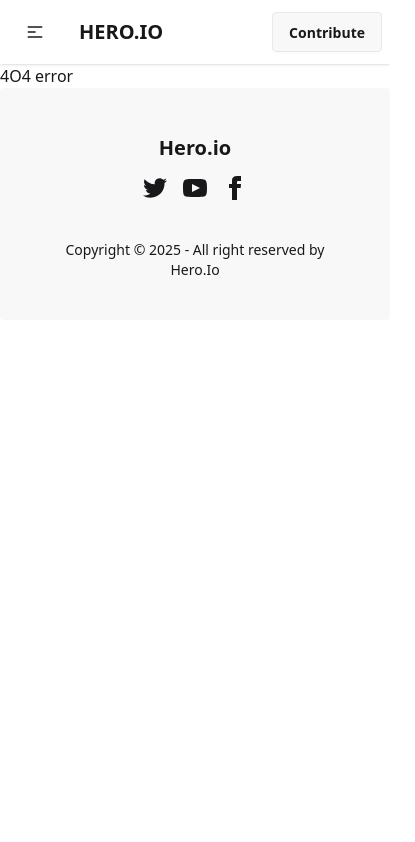
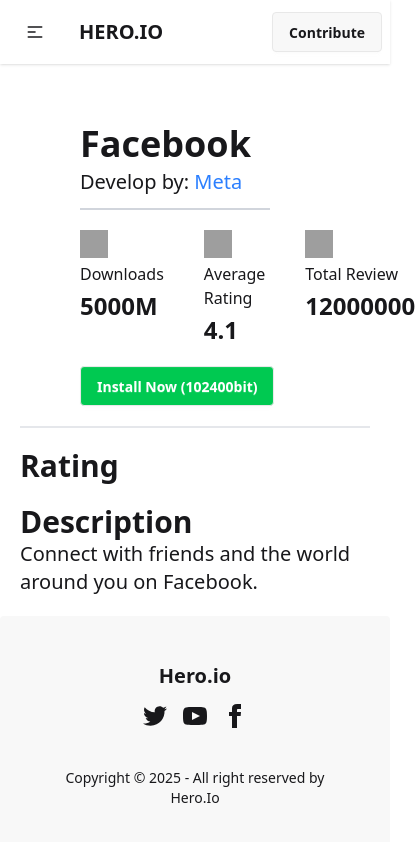
Before and after one commit to nakib7reja/hero-apps, a React (Vite) app: page /appDetails/1 in a window 390 px wide. Shown: the top 842 px of the page, 415 px wide, since content can reach past the window. Built offline with nearby package versions, Linux system fonts and the light colour scheme; grey boxes are pictures that could not be loaded.

Commit message:
app details

```diff
--- a/package.json
+++ b/package.json
@@ -11,6 +11,7 @@
   },
   "dependencies": {
     "@tailwindcss/vite": "^4.1.17",
+    "axios": "^1.13.2",
     "react": "^19.2.0",
     "react-dom": "^19.2.0",
     "react-router": "^7.10.0",
--- /dev/null
+++ b/src/Hooks/useApps.js
@@ -0,0 +1,21 @@
+import axios from 'axios';
+import { useEffect, useState } from 'react';
+
+const useApps = () => {
+    const [apps, setApps] = useState([])
+    const [loading, setLoading] = useState(true)
+    const [error, setError] = useState(null)
+
+    useEffect(() =>{
+        // setLoading(true)
+
+        axios('../appsData.json')
+        .then(data => setApps(data.data))
+        .catch(err => setError(err))
+        .finally(() => setLoading(false))
+    }, [])
+
+    return {apps, loading, error}
+};
+
+export default useApps;
--- a/src/Layouts/MainLayout.jsx
+++ b/src/Layouts/MainLayout.jsx
@@ -7,7 +7,7 @@
     return (
         <div className='flex flex-col min-h-screen'>
             <NavBar></NavBar>
-            <div className="flex-1 w-[1200px ] mx-auto">
+            <div className="flex-1">
                 <Outlet></Outlet>
             </div>
             <Footer />
--- a/src/Pages/AppDetails.jsx
+++ b/src/Pages/AppDetails.jsx
@@ -1,9 +1,65 @@
 import React from 'react';
+import { useParams } from 'react-router';
+import useApps from '../Hooks/useApps';
 
 const AppDetails = () => {
+    const { id } = useParams();
+    const { apps, loading, error } = useApps()
+    const app = apps.find(ap => String(ap.id) === id)
+
+    // console.log(app)
+
+    if (!app) {
+        return <h1>Loading...</h1>;
+    }
+
+    const { title, image, companyName, description, downloads, ratingAvg, ratings, reviews, size, } = app
+
     return (
-        <div>
-            <h1>App details here</h1>
+        <div className='max-w-[1200px] mx-auto p-5 md:p-10 sm:p-30'>
+            {/* app information */}
+            <div className="flex gap-10 border-b-2 border-gray-200 p-5">
+                <div className="w-[300px] h-[300px]">
+                    <img className='w-full' src={image} alt="app logo" />
+                </div>
+                {/* content */}
+                <div className="mt-5 w-full space-y-5">
+                    <div className="space-y-1 border-b-2 border-gray-300 pb-3 mr-30">
+                        <h1 className="text-4xl font-bold">{title}</h1>
+                        <p className="text-xl">Develop by: <span className="text-blue-500">{companyName}</span></p>
+                    </div>
+                    <div className="flex gap-10">
+                        <div>
+                            <img className='w-7 h-7' src="https://i.ibb.co.com/DgQ4yhRx/icon-downloads.png" alt="download" />
+                            <p className='my-1 font-medium'>Downloads</p>
+                            <h3 className="text-2xl font-bold">{downloads}M</h3>
+                        </div>
+                        <div>
+                            <img className='w-7 h-7' src="https://i.ibb.co.com/B5xBqrV6/icon-ratings.png" alt="rating" />
+                            <p className='my-1 font-medium'>Average Rating</p>
+                            <h3 className="text-2xl font-bold">{ratingAvg}</h3>
+                        </div>
+                        <div>
+                            <img className='w-7 h-7' src="https://i.ibb.co.com/nq4z05KH/icon-review.png" alt="review" />
+                            <p className='my-1 font-medium'>Total Review</p>
+                            <h3 className="text-2xl font-bold">{reviews}</h3>
+                        </div>
+                    </div>
+                    <button className='btn bg-green-500 text-white'>Install Now ({size}bit)</button>
+                </div>
+            </div>
+
+            {/* rating chart */}
+            <div className='my-5'>
+                <h3 className="text-3xl font-bold">Rating</h3>
+                {/*  */}
+            </div>
+
+            {/* description */}
+            <div className='mt-5'>
+                <h3 className='text-3xl font-bold'>Description</h3>
+                <p className='text-xl'>{description}</p>
+            </div>
         </div>
     );
 };
--- a/src/Pages/Apps.jsx
+++ b/src/Pages/Apps.jsx
@@ -1,9 +1,35 @@
-import React from 'react';
+import React, { useState } from 'react';
+import useApps from '../Hooks/useApps';
+import AppCard from '../components/AppCard/AppCard';
 
 const Apps = () => {
+    const [search, setSearch] = useState('')
+    const { apps } = useApps()
+
+    const term = search.trim().toLocaleLowerCase();
+    // console.log(term)
+    const searchApps = term ?
+        apps.filter(app => app.title.toLocaleLowerCase().includes(term)) :
+        apps
+    console.log(searchApps)
+
     return (
-        <div>
-            <h1>All apps are here</h1>
+        <div className='max-w-[1200px] mx-auto p-5 md:p-10 sm:p-30'>
+            <div className="flex justify-between my-10">
+                <h1 className='text-3xl font-semibold'>({searchApps.length}) Apps Found</h1>
+                <label className="input">
+                    <input
+                        value={search}
+                        onChange={(e) => setSearch(e.target.value)}
+                        type="search"
+                        placeholder="Search App" />
+                </label>
+            </div>
+            <div className='m-5 grid lg:grid-cols-4 md:grid-cols-2 sm:grid-cols-1 gap-5 md:gap-10 sm:20px mx-auto'>
+                {
+                    searchApps.map(app => <AppCard key={app.id} app={app}></AppCard>)
+                }
+            </div>
         </div>
     );
 };
--- a/src/Pages/Hom.jsx
+++ b/src/Pages/Hom.jsx
@@ -1,28 +1,29 @@
 import React from 'react';
-import { Link, useLoaderData } from 'react-router';
+import { Link } from 'react-router';
 import AppCard from '../components/AppCard/AppCard';
+import useApps from '../Hooks/useApps';
 
 const Hom = () => {
-    const apps = useLoaderData()
+    // const apps = useLoaderData()
+
+    const {apps} = useApps()
     const homeApps = apps.slice(0, 7)
-    // console.log(apps)
+
     return (
-        <>
+        <div className='max-w-[1200px] mx-auto p-5 md:p-10 sm:p-30'>
             <div className="text-center my-10">
                 <h1 className='text-5xl font-bold m-5'>Trending Apps</h1>
                 <p>Explore All Trending Apps on the Market developed by us </p>
             </div>
-            <div className='m-5 grid lg:grid-cols-4 md:grid-cols-2 sm:grid-cols-1 gap-10 mx-auto'>
+            <div className='m-5 grid lg:grid-cols-4 md:grid-cols-2 sm:grid-cols-1 gap-5 md:gap-10 sm:20px mx-auto'>
                 {
                     homeApps.map(app => <AppCard key={app.id} app={app}></AppCard>)
                 }
             </div>
             <div className="text-center my-10">
-                {/* <a>See All</a> */}
                 <Link className='btn btn-primary' to='/apps' >See all Apps</Link>
-                {/* <button>See All</button> */}
             </div>
-        </>
+        </div>
     );
 };
 
--- a/src/Routes/Routes.jsx
+++ b/src/Routes/Routes.jsx
@@ -5,6 +5,7 @@
 import InstalledApp from "../Pages/InstalledApp";
 import MainLayout from "../Layouts/MainLayout";
 import ErrorPage from "../Pages/ErrorPage";
+import AppDetails from "../Pages/AppDetails";
 
 const router = createBrowserRouter([
     {
@@ -16,7 +17,6 @@
             {
                 index: true,
                 Component: Hom,
-                loader: () => fetch('./appsData.json')
             },
             {
                 path: '/apps',
@@ -25,6 +25,10 @@
             {
                 path: '/installedApp',
                 Component: InstalledApp
+            },
+            {
+                path: '/appDetails/:id',
+                Component: AppDetails
             }
         ]
     },
--- a/src/components/AppCard/AppCard.jsx
+++ b/src/components/AppCard/AppCard.jsx
@@ -1,9 +1,11 @@
 import React from 'react';
+import { Link } from 'react-router';
 
 const AppCard = ({ app }) => {
-    const { image, title, ratingAvg, downloads } = app
+    const { id, image, title, ratingAvg, downloads } = app
     return (
-        <div className="card bg-base-100 w-60 shadow-sm mx-auto hover:scale-110 transition ease-in-out">
+        <Link to={`/appDetails/${id}`}>
+            <div className="card bg-base-100 shadow-sm hover:scale-110 transition ease-in-out">
                 <figure className='w-[80%] mx-auto'>
                     <img
                         className='w-50 h-50 object-contain'
@@ -13,10 +15,10 @@
                 <div className="card- p-3 my-2">
                     <h2 className="card-title text-2xl mb-2">{title}</h2>
                     <div className="flex justify-around gap-10">
-                    <p className='flex gap-1 py-1 px-2 rounded-2xl text-center font-bold bg-green-100 text-green-500'>
+                        <p className='flex gap-1 py-1 px-2 rounded-2xl text-center font-semibold bg-green-100 text-green-500'>
                             <img className='w-4 h-4 mt-1 ' src="https://i.ibb.co.com/DgQ4yhRx/icon-downloads.png" alt="" />
                             {downloads}M</p>
-                    <p className='flex gap-1  py-1 px-2  rounded-2xl text-center font-bold bg-orange-100 text-orange-500'>
+                        <p className='flex gap-1  py-1 px-2  rounded-2xl text-center font-semibold bg-orange-100 text-orange-500'>
                             <img className='w-4 h-4 mt-1 ' src="https://i.ibb.co.com/B5xBqrV6/icon-ratings.png" alt="" />
                             {ratingAvg}</p>
                     </div>
@@ -25,6 +27,7 @@
                 </div> */}
                 </div>
             </div>
+        </Link>
     );
 };
 
```
Also changed, not shown: 1 other file (tests, documents, lock files or other folders). Lines whose indentation alone changed are shown as unchanged.
